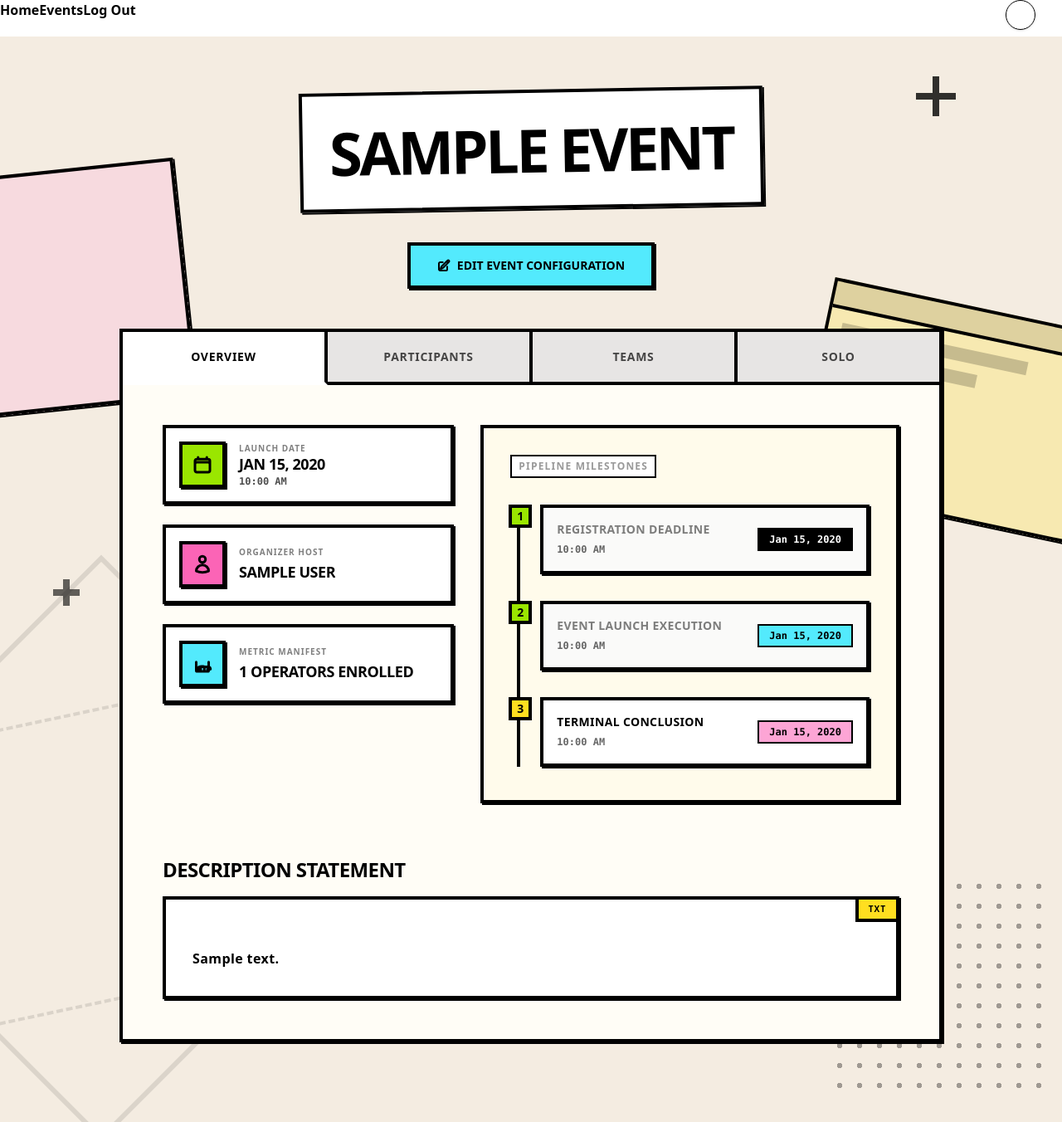
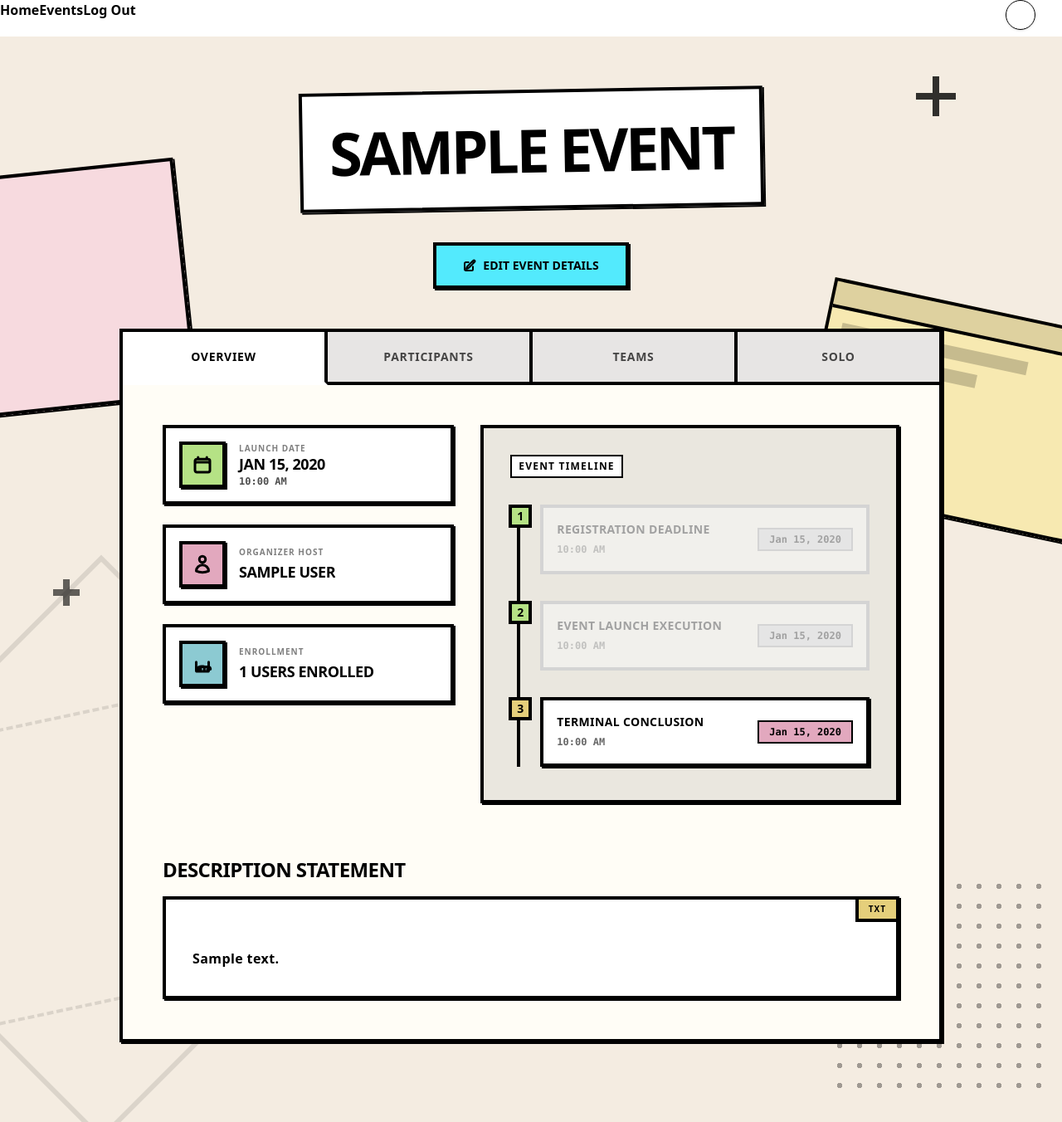
Before and after one commit to Yi-NightFish/HackHub, a Flask app: page /event/1 in a window 1280 px wide. Shown: the whole page at 83% size. Run offline with Flask 3, Linux system fonts and the light colour scheme; the visitor is signed in with stand-in values (Sample User, id 1); tables that the repository leaves empty hold one stand-in row (values such as "Sample post"); some libraries are stand-ins or nearby versions.

Commit message:
Made non active detail box in timeline muted. Also make the bg color of icons less saturated

```diff
--- a/app/templates/event_detail.html
+++ b/app/templates/event_detail.html
@@ -59,7 +59,7 @@
             <svg xmlns="http://www.w3.org/2000/svg" fill="none" viewBox="0 0 24 24" stroke-width="3" stroke="currentColor" class="w-4 h-4">
               <path stroke-linecap="round" stroke-linejoin="round" d="M16.862 4.487l1.687-1.688a1.875 1.875 0 112.652 2.652L10.582 16.07a4.5 4.5 0 01-1.897 1.13L6 18l.8-2.685a4.5 4.5 0 011.13-1.897l8.932-8.931zm0 0L19.5 7.125M18 14v4.75A2.25 2.25 0 0115.75 21H5.25A2.25 2.25 0 013 18.75V8.25A2.25 2.25 0 015.25 6H10" />
             </svg>
-            Edit Event Configuration
+            Edit Event Details
           </a>
         </div>
         {% endif %}
@@ -90,10 +90,12 @@
 
           <div class="grid grid-cols-1 lg:grid-cols-12 gap-8 items-start">
 
+            <!-- Left Info Cards Container -->
             <div class="lg:col-span-5 flex flex-col gap-6">
 
+              <!-- LAUNCH DATE CARD (Muted Lime Accent) -->
               <div class="bg-white border-4 border-black p-4 rounded-none shadow-[2px_2px_0px_0px_rgba(0,0,0,1)] flex items-center gap-4">
-                <div class="p-3 border-4 border-black bg-lime-400 text-black rounded-none flex-shrink-0 shadow-[2px_2px_0px_0px_rgba(0,0,0,1)]">
+                <div class="p-3 border-4 border-black bg-[#b5e285] text-black rounded-none flex-shrink-0 shadow-[2px_2px_0px_0px_rgba(0,0,0,1)]">
                   <svg xmlns="http://www.w3.org/2000/svg" fill="none" viewBox="0 0 24 24" stroke-width="3" stroke="currentColor" class="w-6 h-6">
                     <path stroke-linecap="round" stroke-linejoin="round" d="M6.75 3v2.25M17.25 3v2.25M3 18.75V7.5a2.25 2.25 0 012.25-2.25h13.5A2.25 2.25 0 0121 7.5v11.25m-18 0A2.25 2.25 0 005.25 21h13.5A2.25 2.25 0 0021 18.75m-18 0v-7.5A2.25 2.25 0 015.25 9h13.5A2.25 2.25 0 0121 11.25v7.5" />
                   </svg>
@@ -105,8 +107,9 @@
                 </div>
               </div>
 
+              <!-- ORGANIZER CARD (Muted Muted Pink Accent) -->
               <div class="bg-white border-4 border-black p-4 rounded-none shadow-[2px_2px_0px_0px_rgba(0,0,0,1)] flex items-center gap-4">
-                <div class="p-3 border-4 border-black bg-pink-400 text-black rounded-none flex-shrink-0 shadow-[2px_2px_0px_0px_rgba(0,0,0,1)]">
+                <div class="p-3 border-4 border-black bg-[#e2a8be] text-black rounded-none flex-shrink-0 shadow-[2px_2px_0px_0px_rgba(0,0,0,1)]">
                   <svg xmlns="http://www.w3.org/2000/svg" fill="none" viewBox="0 0 24 24" stroke-width="3" stroke="currentColor" class="w-6 h-6">
                     <path stroke-linecap="round" stroke-linejoin="round" d="M15.75 6a3.75 3.75 0 11-7.5 0 3.75 3.75 0 017.5 0zM4.501 20.118a7.5 7.5 0 0114.998 0A17.933 17.933 0 0112 21.75c-2.676 0-5.216-.584-7.499-1.632z" />
                   </svg>
@@ -117,73 +120,87 @@
                 </div>
               </div>
 
+              <!-- ENROLLMENT CARD (Muted Cyan Accent) -->
               <div class="bg-white border-4 border-black p-4 rounded-none shadow-[2px_2px_0px_0px_rgba(0,0,0,1)] flex items-center gap-4">
-                <div class="p-3 border-4 border-black bg-cyan-300 text-black rounded-none flex-shrink-0 shadow-[2px_2px_0px_0px_rgba(0,0,0,1)]">
+                <div class="p-3 border-4 border-black bg-[#8ccad2] text-black rounded-none flex-shrink-0 shadow-[2px_2px_0px_0px_rgba(0,0,0,1)]">
                   <svg xmlns="http://www.w3.org/2000/svg" fill="none" viewBox="0 0 24 24" stroke-width="3" stroke="currentColor" class="w-6 h-6">
                     <path stroke-linecap="round" stroke-linejoin="round" d="M18 18.72a9.094 9.094 0 003.741-.479 3 3 0 00-4.65-2.42 9.123 9.123 0 00-6.182 0 3 3 0 00-4.65 2.42 9.094 9.094 0 003.741.479M4.5 9.75v10.125c0 .621.504 1.125 1.125 1.125H9.75v-4.875c0-.621.504-1.125 1.125-1.125h2.25c.621 0 1.125.504 1.125 1.125V21h4.125c.621 0 1.125-.504 1.125-1.125V9.75M8.25 21h8.25" />
                   </svg>
                 </div>
                 <div class="min-w-0">
-                  <span class="text-[10px] uppercase font-black tracking-widest text-black/50 block mb-0.5">METRIC MANIFEST</span>
-                  <span class="text-lg font-black text-black uppercase tracking-tight block">{{ no_participant }} Operators Enrolled</span>
+                  <span class="text-[10px] uppercase font-black tracking-widest text-black/50 block mb-0.5">ENROLLMENT</span>
+                  <span class="text-lg font-black text-black uppercase tracking-tight block">{{ no_participant }} USERS Enrolled</span>
                 </div>
               </div>
             </div>
 
-            <div class="lg:col-span-7 bg-amber-50 border-4 border-black p-6 sm:p-8 rounded-none shadow-[2px_2px_0px_0px_rgba(0,0,0,1)]">
-              <h3 class="text-xs font-black uppercase tracking-widest text-black/40 mb-6 bg-white border-2 border-black px-2 py-1 inline-block">Pipeline Milestones</h3>
+            <!-- Timeline Matrix (Low Saturation Background) -->
+            <div class="lg:col-span-7 bg-[#eae7df] border-4 border-black p-6 sm:p-8 rounded-none shadow-[2px_2px_0px_0px_rgba(0,0,0,1)]">
+              <h3 class="text-xs font-black uppercase tracking-widest text-black mb-6 bg-white border-2 border-black px-2 py-1 inline-block">EVENT TIMELINE</h3>
 
               <ul class="relative border-l-4 border-black space-y-8 pl-6 my-2 ml-2">
 
+                <!-- STEP 1: Registration Deadline -->
                 <li class="relative">
                   <div class="absolute -left-[38px] top-0 w-7 h-7 rounded-none border-4 border-black flex items-center justify-center font-black text-sm transition-colors
-                    {{ 'bg-yellow-300 text-black' if event.status == 'open' else ('bg-lime-400 text-black' if event.status in ['ongoing', 'completed'] else 'bg-white text-black') }}">
+                    {{ 'bg-[#e5cf7b] text-black border-black' if event.status == 'open' else ('bg-[#b5e285] text-black border-black' if event.status in ['ongoing', 'completed'] else 'bg-neutral-100 text-neutral-400 border-neutral-300') }}">
                     1
                   </div>
-                  <div class="flex flex-col sm:flex-row sm:items-center justify-between gap-4 border-4 border-black p-4 rounded-none shadow-[2px_2px_0px_0px_rgba(0,0,0,1)] {{ 'bg-white' if event.status == 'open' else 'bg-stone-50' }}">
+                  <!-- Grayed out box and text if not 'open' -->
+                  <div class="flex flex-col sm:flex-row sm:items-center justify-between gap-4 border-4 p-4 rounded-none shadow-[2px_2px_0px_0px_rgba(0,0,0,1)]
+                    {{ 'bg-white border-black text-black' if event.status == 'open' else 'bg-stone-50/50 border-neutral-300 text-neutral-400 shadow-none' }}">
                     <div>
-                      <span class="text-sm font-black uppercase tracking-wide block {{ 'text-black' if event.status == 'open' else 'text-black/50' }}">Registration Deadline</span>
+                      <span class="text-sm font-black uppercase tracking-wide block {{ 'text-black' if event.status == 'open' else 'text-neutral-400' }}">Registration Deadline</span>
                       {% if event.deadline %}
-                      <span class="text-xs font-mono font-bold text-black/60">{{ event.deadline.strftime('%I:%M %p') }}</span>
+                      <span class="text-xs font-mono font-bold {{ 'text-black/60' if event.status == 'open' else 'text-neutral-400/60' }}">{{ event.deadline.strftime('%I:%M %p') }}</span>
                       {% endif %}
                     </div>
-                    <span class="text-xs font-mono font-black border-2 border-black bg-black text-white px-3 py-1 rounded-none align-self-start sm:align-self-auto">
+                    <span class="text-xs font-mono font-black border-2 px-3 py-1 rounded-none align-self-start sm:align-self-auto
+                      {{ 'bg-black text-white border-black' if event.status == 'open' else 'bg-neutral-200 text-neutral-400 border-neutral-300' }}">
                       {{ event.deadline.strftime('%b %d, %Y') if event.deadline else 'N/A' }}
                     </span>
                   </div>
                 </li>
 
+                <!-- STEP 2: Event Launch Execution -->
                 <li class="relative">
                   <div class="absolute -left-[38px] top-0 w-7 h-7 rounded-none border-4 border-black flex items-center justify-center font-black text-sm transition-colors
-                    {{ 'bg-yellow-300 text-black' if event.status == 'ongoing' else ('bg-lime-400 text-black' if event.status == 'completed' else 'bg-white text-black') }}">
+                    {{ 'bg-[#e5cf7b] text-black border-black' if event.status == 'ongoing' else ('bg-[#b5e285] text-black border-black' if event.status == 'completed' else 'bg-neutral-100 text-neutral-400 border-neutral-300') }}">
                     2
                   </div>
-                  <div class="flex flex-col sm:flex-row sm:items-center justify-between gap-4 border-4 border-black p-4 rounded-none shadow-[2px_2px_0px_0px_rgba(0,0,0,1)] {{ 'bg-white' if event.status == 'ongoing' else 'bg-stone-50' }}">
+                  <!-- Grayed out box and text if not 'ongoing' -->
+                  <div class="flex flex-col sm:flex-row sm:items-center justify-between gap-4 border-4 p-4 rounded-none shadow-[2px_2px_0px_0px_rgba(0,0,0,1)]
+                    {{ 'bg-white border-black text-black' if event.status == 'ongoing' else 'bg-stone-50/50 border-neutral-300 text-neutral-400 shadow-none' }}">
                     <div>
-                      <span class="text-sm font-black uppercase tracking-wide block {{ 'text-black' if event.status == 'ongoing' else 'text-black/50' }}">Event Launch execution</span>
+                      <span class="text-sm font-black uppercase tracking-wide block {{ 'text-black' if event.status == 'ongoing' else 'text-neutral-400' }}">Event Launch execution</span>
                       {% if event.start_time %}
-                      <span class="text-xs font-mono font-bold text-black/60">{{ event.start_time.strftime('%I:%M %p') }}</span>
+                      <span class="text-xs font-mono font-bold {{ 'text-black/60' if event.status == 'ongoing' else 'text-neutral-400/60' }}">{{ event.start_time.strftime('%I:%M %p') }}</span>
                       {% endif %}
                     </div>
-                    <span class="text-xs font-mono font-black border-2 border-black bg-cyan-300 text-black px-3 py-1 rounded-none">
+                    <span class="text-xs font-mono font-black border-2 px-3 py-1 rounded-none
+                      {{ 'bg-[#8ccad2] text-black border-black' if event.status == 'ongoing' else 'bg-neutral-200 text-neutral-400 border-neutral-300' }}">
                       {{ event.start_time.strftime('%b %d, %Y') if event.start_time else 'N/A' }}
                     </span>
                   </div>
                 </li>
 
+                <!-- STEP 3: Terminal Conclusion -->
                 <li class="relative">
                   <div class="absolute -left-[38px] top-0 w-7 h-7 rounded-none border-4 border-black flex items-center justify-center font-black text-sm transition-colors
-                    {{ 'bg-yellow-300 text-black' if event.status == 'completed' else 'bg-white text-black' }}">
+                    {{ 'bg-[#e5cf7b] text-black border-black' if event.status == 'completed' else 'bg-neutral-100 text-neutral-400 border-neutral-300' }}">
                     3
                   </div>
-                  <div class="flex flex-col sm:flex-row sm:items-center justify-between gap-4 border-4 border-black p-4 rounded-none shadow-[2px_2px_0px_0px_rgba(0,0,0,1)] {{ 'bg-white' if event.status == 'completed' else 'bg-stone-50' }}">
+                  <!-- Grayed out box and text if not 'completed' -->
+                  <div class="flex flex-col sm:flex-row sm:items-center justify-between gap-4 border-4 p-4 rounded-none shadow-[2px_2px_0px_0px_rgba(0,0,0,1)]
+                    {{ 'bg-white border-black text-black' if event.status == 'completed' else 'bg-stone-50/50 border-neutral-300 text-neutral-400 shadow-none' }}">
                     <div>
-                      <span class="text-sm font-black uppercase tracking-wide block {{ 'text-black' if event.status == 'completed' else 'text-black/40' }}">Terminal Conclusion</span>
+                      <span class="text-sm font-black uppercase tracking-wide block {{ 'text-black' if event.status == 'completed' else 'text-neutral-400' }}">Terminal Conclusion</span>
                       {% if event.end_time %}
-                      <span class="text-xs font-mono font-bold text-black/60">{{ event.end_time.strftime('%I:%M %p') }}</span>
+                      <span class="text-xs font-mono font-bold {{ 'text-black/60' if event.status == 'completed' else 'text-neutral-400/60' }}">{{ event.end_time.strftime('%I:%M %p') }}</span>
                       {% endif %}
                     </div>
-                    <span class="text-xs font-mono font-black border-2 border-black bg-pink-300 text-black px-3 py-1 rounded-none">
+                    <span class="text-xs font-mono font-black border-2 px-3 py-1 rounded-none
+                      {{ 'bg-[#e2a8be] text-black border-black' if event.status == 'completed' else 'bg-neutral-200 text-neutral-400 border-neutral-300' }}">
                       {{ event.end_time.strftime('%b %d, %Y') if event.end_time else 'N/A' }}
                     </span>
                   </div>
@@ -192,42 +209,43 @@
             </div>
           </div>
 
+          <!-- Description Section (Desaturated Yellow Accent File Tag) -->
           <div class="pt-4">
             <h3 class="text-2xl font-black uppercase tracking-tight text-black mb-4">Description Statement</h3>
             <div class="bg-white border-4 border-black p-6 sm:p-8 rounded-none shadow-[2px_2px_0px_0px_rgba(0,0,0,1)] relative">
-              <div class="absolute top-0 right-0 border-b-4 border-l-4 border-black bg-yellow-300 px-3 py-1 text-[10px] font-black uppercase tracking-widest">TXT</div>
+              <div class="absolute top-0 right-0 border-b-4 border-l-4 border-black bg-[#e5cf7b] px-3 py-1 text-[10px] font-black uppercase tracking-widest">TXT</div>
               <p class="text-black font-bold whitespace-pre-line text-base leading-relaxed tracking-wide">
-                {{ event.description or 'No blueprint description provided for this pipeline layout.' }}
+                {{ event.description or 'No description provided for this event yet.' }}
               </p>
             </div>
           </div>
 
+          <!-- Form Interaction Area -->
           {% if event.status == 'open' %}
           <div class="flex justify-end pt-6">
             {% if current_user %}
               {% if not enrolled %}
               <form method="POST" class="w-full sm:w-auto">
                 <input name="user-id" value='{{ current_user.id }}' hidden>
-                <button type="submit" class="w-full sm:w-auto text-center bg-lime-400 text-black border-4 border-black font-black uppercase tracking-wider text-lg px-12 py-5 rounded-none shadow-[2px_2px_0px_0px_rgba(0,0,0,1)] hover:bg-lime-500 hover:translate-x-[2px] hover:translate-y-[2px] hover:shadow-[2px_2px_0px_0px_rgba(0,0,0,1)] active:translate-x-[4px] active:translate-y-[4px] active:shadow-none transition-all cursor-pointer">
-                  Join Pipeline Now
+                <button type="submit" class="w-full sm:w-auto text-center bg-[#b5e285] text-black border-4 border-black font-black uppercase tracking-wider text-lg px-12 py-5 rounded-none shadow-[2px_2px_0px_0px_rgba(0,0,0,1)] hover:bg-[#a3cb75] hover:translate-x-[2px] hover:translate-y-[2px] hover:shadow-[2px_2px_0px_0px_rgba(0,0,0,1)] active:translate-x-[4px] active:translate-y-[4px] active:shadow-none transition-all cursor-pointer">
+                  Enroll Now
                 </button>
               </form>
               {% else %}
-              <a href='{{ url_for("unroll", event_id=event.id) }}' class="w-full sm:w-auto text-center bg-red-400 text-black border-4 border-black font-black uppercase tracking-wider text-base px-10 py-4 rounded-none shadow-[2px_2px_0px_0px_rgba(0,0,0,1)] hover:bg-red-500 active:translate-y-[2px] active:shadow-none transition-all">
-                Leave Event Configuration
+              <a href='{{ url_for("unroll", event_id=event.id) }}' class="w-full sm:w-auto text-center bg-[#e28a8a] text-black border-4 border-black font-black uppercase tracking-wider text-base px-10 py-4 rounded-none shadow-[2px_2px_0px_0px_rgba(0,0,0,1)] hover:bg-[#ce7676] active:translate-y-[2px] active:shadow-none transition-all">
+                Quit Event
               </a>
               {% endif %}
             {% else %}
-              <div class="bg-amber-300 border-4 border-black p-6 text-center w-full rounded-none shadow-[2px_2px_0px_0px_rgba(0,0,0,1)]">
+              <div class="bg-[#e5cf7b] border-4 border-black p-6 text-center w-full rounded-none shadow-[2px_2px_0px_0px_rgba(0,0,0,1)]">
                 <p class="text-base font-black uppercase tracking-wide">
-                  System Restricted. Please <a href="{{ url_for('login', next=request.url) }}" class="underline decoration-4 font-black text-black bg-white px-2 py-0.5 hover:bg-black hover:text-white transition-colors rounded-none">log in</a> to authorize pipeline registration.
+                  Restricted. Please <a href="{{ url_for('login', next=request.url) }}" class="underline decoration-4 font-black text-black bg-white px-2 py-0.5 hover:bg-black hover:text-white transition-colors rounded-none">log in</a> to authorize pipeline registration.
                 </p>
               </div>
             {% endif %}
           </div>
           {% endif %}
         </div>
-
         {# ================= PARTICIPANTS TAB ================= #}
         {% elif active_tab == "participants" %}
         <div>
@@ -240,7 +258,7 @@
             {% if participants %}
             <div class="grid grid-cols-1 md:grid-cols-2 lg:grid-cols-3 gap-6">
               {% for participant in participants %}
-                <a href="{{ url_for('profile', user_id=participant.id) }}" class="group bg-white border-4 border-black p-5 rounded-none block shadow-[2px_2px_0px_0px_rgba(0,0,0,1)] hover:shadow-[2px_2px_0px_0px_rgba(0,0,0,1)] hover:-translate-x-1 hover:-translate-y-1 transition-all duration-100">
+                <a href="{{ url_for('profile', user_id=participant.id) }}" class="group bg-white border-4 border-black p-5 rounded-none block shadow-[2px_2px_0px_0px_rgba(0,0,0,1)] hover:shadow-[2px_2px_0px_0px_rgba(0,0,0,1)]">
                   <div class="flex items-center justify-between w-full gap-4">
 
                     <div class="flex items-center gap-4 min-w-0">
@@ -311,13 +329,12 @@
             </div>
           {% endif %}
         </div>
-
         {# ================= TEAMS TAB ================= #}
         {% elif active_tab == "teams" %}
         <div>
           <div class="flex flex-col sm:flex-row justify-between items-start sm:items-center gap-6 mb-8">
             <h2 class="text-3xl font-black uppercase text-black flex items-center gap-3">
-              <span>Active Assembly Cohorts</span>
+              <span>TEAMS</span>
               <span class="text-xs font-black text-white bg-black px-3 py-1 uppercase tracking-widest border-2 border-black rounded-none">TEAM.CFG</span>
             </h2>
             {% if enrolled and not in_team %}
@@ -350,12 +367,12 @@
                       </div>
                       <div class="flex items-center gap-2 min-w-0">
                         <span class="bg-black text-white px-2 py-0.5 text-[9px] font-black border border-black rounded-none flex-shrink-0">PROJECT</span>
-                        <span class="truncate italic text-black/80 font-bold normal-case">{{ team.project_idea or 'Undefined deployment logic' }}</span>
+                        <span class="truncate italic text-black/80 font-bold normal-case">{{ team.project_idea or 'Undefined idea' }}</span>
                       </div>
                     </div>
                   </div>
 
-                  <div class="flex-shrink-0 w-10 h-10 border-4 border-black bg-black text-white flex items-center justify-center rounded-none group-hover:bg-lime-400 group-hover:text-black transition-colors">
+                  <div class="flex-shrink-0 w-10 h-10 border-4 border-black bg-black text-white flex items-center justify-center rounded-none group-hover:bg-ywllow-300 group-hover:text-black transition-colors">
                     <svg xmlns="http://www.w3.org/2000/svg" fill="none" viewBox="0 0 24 24" stroke-width="4" stroke="currentColor" class="w-5 h-5">
                       <path stroke-linecap="round" stroke-linejoin="round" d="M8.25 4.5l7.5 7.5-7.5 7.5" />
                     </svg>
@@ -367,7 +384,7 @@
           </div>
           {% else %}
           <div class="text-center py-14 bg-yellow-50 border-4 border-black border-dashed rounded-none max-w-md mx-auto">
-            <p class="text-base font-black uppercase tracking-wide text-black/60">No modular active assemblies verified in this environment stack.</p>
+            <p class="text-base font-black uppercase tracking-wide text-black/60">No teams created for this event yet...</p>
           </div>
           {% endif %}
         </div>
@@ -382,7 +399,7 @@
                 <span class="text-xs font-black text-white bg-black px-3 py-1 uppercase tracking-widest border-2 border-black rounded-none">SOLO.IDX</span>
               </h2>
               <p class="text-xs text-black/60 font-black mt-2 uppercase tracking-widest">
-                Isolating <span class="bg-cyan-200 border-2 border-black px-2 py-0.5 text-black font-black rounded-none">{{ soloists|length }}</span> elements matching integration requirements
+                Found <span class="bg-cyan-200 border-2 border-black px-2 py-0.5 text-black font-black rounded-none">{{ soloists|length }}</span> sololist
               </p>
             </div>
           </div>
@@ -395,7 +412,7 @@
             </div>
             <input type="text"
                    name="search_soloists"
-                   placeholder="Query indices by keyword tags, skills array, or profile signatures..."
+                   placeholder="Finding someone by name..."
                    value="{{ search_soloists_query or '' }}"
                    class="w-full bg-white border-4 border-black h-16 pl-14 pr-6 text-base font-black uppercase tracking-tight text-black placeholder-black/40 focus:outline-none focus:bg-amber-50 shadow-[2px_2px_0px_0px_rgba(0,0,0,1)] focus:shadow-[2px_2px_0px_0px_rgba(0,0,0,1)] rounded-none transition-all"
                    hx-get="/event/{{ event.id }}?tab=solo"
```
